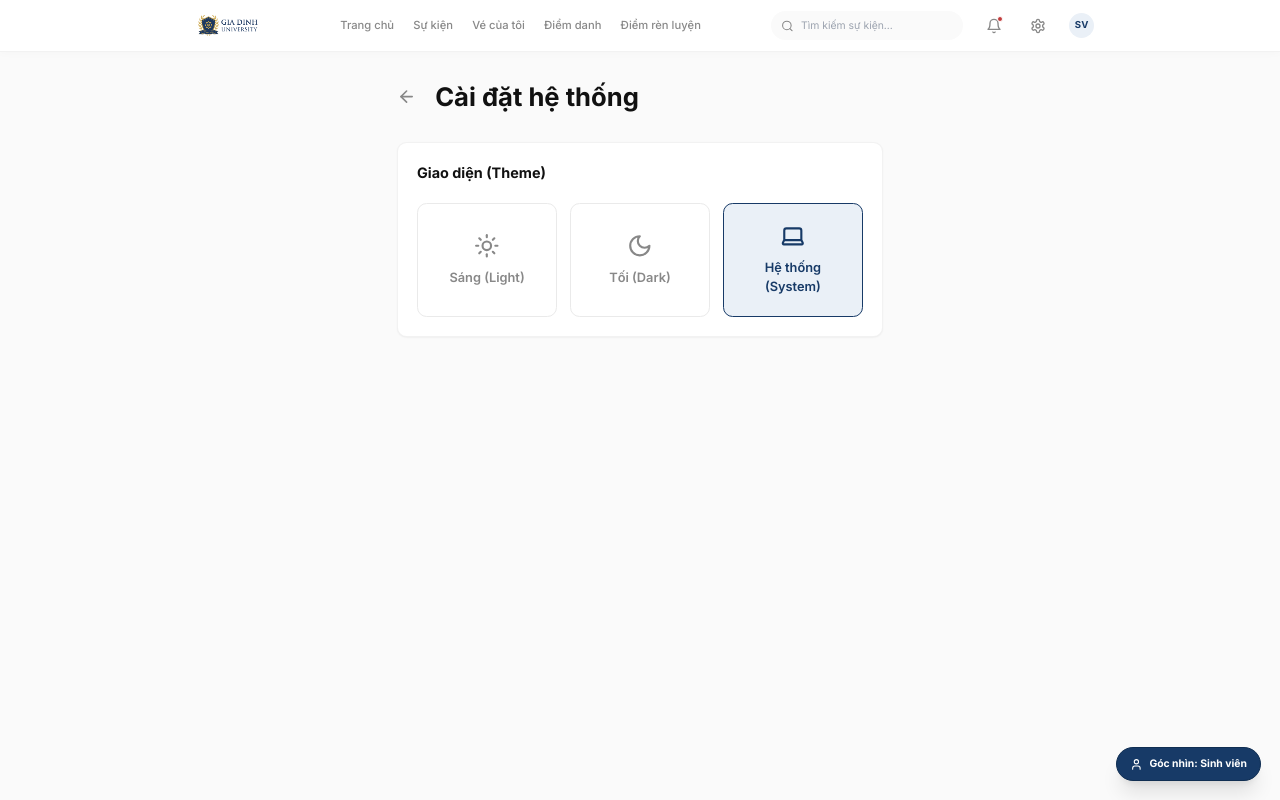
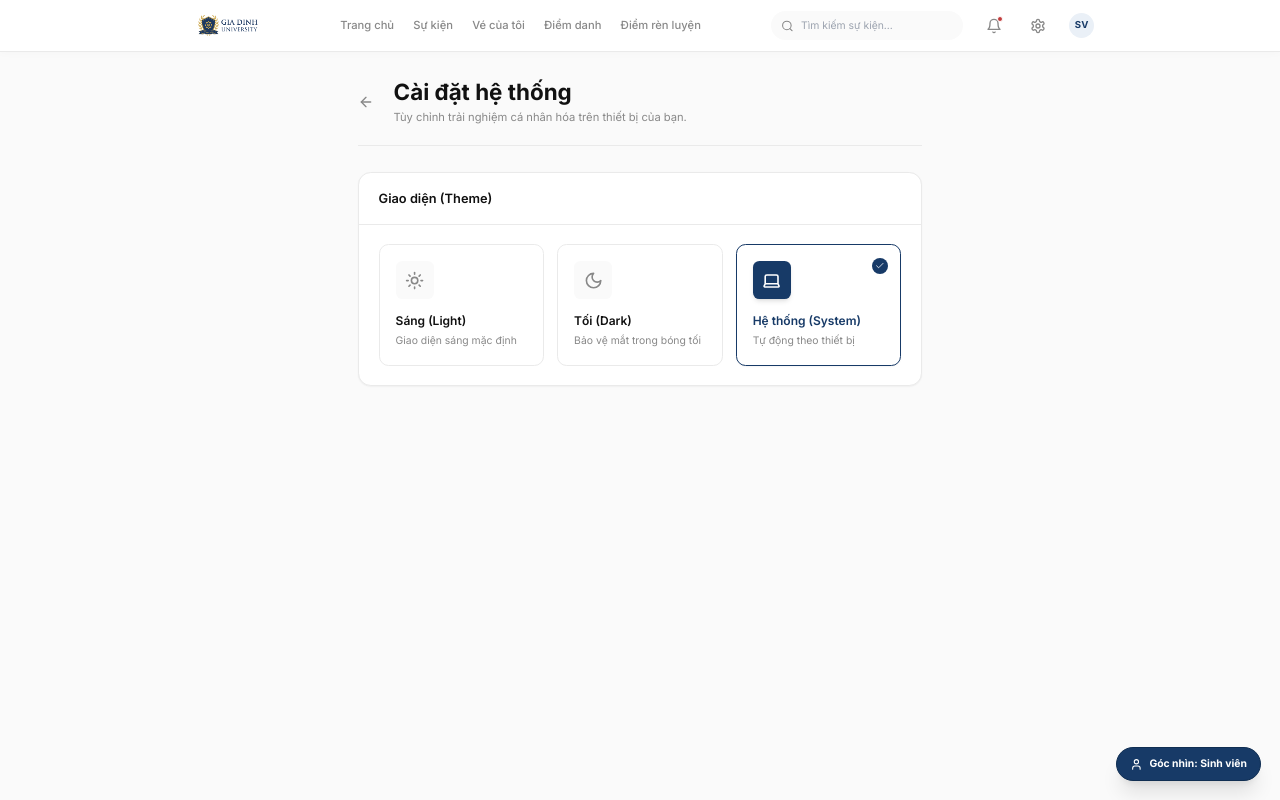
Before and after one commit to pqthafnh/GDU_Diem_Ren_Luyen, a Next.js app: page /demo/settings in a window 1280 px wide. Built offline with nearby package versions, Linux system fonts and the light colour scheme.

Commit message:
update dark mode

```diff
--- a/src/app/demo/settings/page.tsx
+++ b/src/app/demo/settings/page.tsx
@@ -1,10 +1,10 @@
 "use client";
 
 import { useTheme } from "next-themes";
-import { Moon, Sun, Laptop } from "lucide-react";
+import { Moon, Sun, Laptop, ArrowLeft, Check } from "lucide-react";
 import { useEffect, useState } from "react";
 import Link from "next/link";
-import { ArrowLeft } from "lucide-react";
+import { cn } from "@/lib/utils";
 
 export default function SettingsPage() {
   const { theme, setTheme } = useTheme();
@@ -18,56 +18,74 @@ export default function SettingsPage() {
     return null; // Avoid hydration mismatch
   }
 
+  const themes = [
+    { id: "light", label: "Sáng (Light)", icon: Sun, desc: "Giao diện sáng mặc định" },
+    { id: "dark", label: "Tối (Dark)", icon: Moon, desc: "Bảo vệ mắt trong bóng tối" },
+    { id: "system", label: "Hệ thống (System)", icon: Laptop, desc: "Tự động theo thiết bị" },
+  ];
+
   return (
-    <div className="container py-8 max-w-2xl">
-      <div className="flex items-center gap-4 mb-8">
-        <Link href=".." className="p-2 -ml-2 text-muted hover:text-primary transition-colors">
-          <ArrowLeft className="h-6 w-6" />
+    <div className="container py-8 max-w-3xl animate-in fade-in zoom-in-95 duration-300">
+      <div className="flex items-center gap-4 mb-8 border-b border-border pb-6">
+        <Link href="/demo/student/profile" className="p-2 -ml-2 rounded-full text-muted hover:bg-canvas-soft hover:text-primary transition-all">
+          <ArrowLeft className="h-5 w-5" />
         </Link>
-        <h1 className="text-[24px] md:text-[32px] font-bold text-ink">Cài đặt hệ thống</h1>
+        <div>
+          <h1 className="text-[24px] md:text-[28px] font-bold text-ink leading-tight">Cài đặt hệ thống</h1>
+          <p className="text-muted text-[14px] mt-1">Tùy chỉnh trải nghiệm cá nhân hóa trên thiết bị của bạn.</p>
+        </div>
       </div>
 
-      <section className="bg-surface rounded-xl border border-black/5 p-6 shadow-sm">
-        <h2 className="text-[18px] font-bold text-ink mb-6">Giao diện (Theme)</h2>
+      <div className="space-y-8">
+        <section className="bg-surface rounded-2xl border border-border overflow-hidden shadow-sm">
+          <div className="px-6 py-5 border-b border-border bg-canvas/30">
+            <h2 className="text-[16px] font-semibold text-ink">Giao diện (Theme)</h2>
+          </div>
 
-        <div className="grid grid-cols-1 md:grid-cols-3 gap-4">
-          <button
-            onClick={() => setTheme("light")}
-            className={`flex flex-col items-center justify-center p-6 rounded-xl border-2 transition-all ${
-              theme === "light"
-                ? "border-primary bg-primary-soft text-primary"
-                : "border-border hover:border-primary-muted text-muted hover:text-primary"
-            }`}
-          >
-            <Sun className="h-8 w-8 mb-3" />
-            <span className="font-semibold">Sáng (Light)</span>
-          </button>
+          <div className="p-6">
+            <div className="grid grid-cols-1 md:grid-cols-3 gap-4">
+              {themes.map((t) => {
+                const isActive = theme === t.id;
+                return (
+                  <button
+                    key={t.id}
+                    onClick={() => setTheme(t.id)}
+                    className={cn(
+                      "relative flex flex-col items-start p-5 rounded-xl border-2 text-left transition-all overflow-hidden group",
+                      isActive
+                        ? "border-primary bg-primary-soft/50 shadow-sm"
+                        : "border-border hover:border-primary/40 bg-surface hover:bg-canvas-soft/50"
+                    )}
+                  >
+                    {isActive && (
+                      <div className="absolute top-4 right-4 h-5 w-5 rounded-full bg-primary flex items-center justify-center animate-in zoom-in">
+                        <Check className="h-3 w-3 text-white" />
+                      </div>
+                    )}
 
-          <button
-            onClick={() => setTheme("dark")}
-            className={`flex flex-col items-center justify-center p-6 rounded-xl border-2 transition-all ${
-              theme === "dark"
-                ? "border-primary bg-primary-soft text-primary"
-                : "border-border hover:border-primary-muted text-muted hover:text-primary"
-            }`}
-          >
-            <Moon className="h-8 w-8 mb-3" />
-            <span className="font-semibold">Tối (Dark)</span>
-          </button>
+                    <div className={cn(
+                      "p-3 rounded-lg mb-4 transition-colors",
+                      isActive ? "bg-primary text-white shadow-md shadow-primary/20" : "bg-canvas text-muted group-hover:text-primary group-hover:bg-primary-soft/50"
+                    )}>
+                      <t.icon className="h-6 w-6" />
+                    </div>
 
-          <button
-            onClick={() => setTheme("system")}
-            className={`flex flex-col items-center justify-center p-6 rounded-xl border-2 transition-all ${
-              theme === "system"
-                ? "border-primary bg-primary-soft text-primary"
-                : "border-border hover:border-primary-muted text-muted hover:text-primary"
-            }`}
-          >
-            <Laptop className="h-8 w-8 mb-3" />
-            <span className="font-semibold">Hệ thống (System)</span>
-          </button>
-        </div>
-      </section>
+                    <span className={cn(
+                      "font-semibold text-[15px] mb-1 transition-colors",
+                      isActive ? "text-primary" : "text-ink"
+                    )}>
+                      {t.label}
+                    </span>
+                    <span className="text-[13px] text-muted">
+                      {t.desc}
+                    </span>
+                  </button>
+                )
+              })}
+            </div>
+          </div>
+        </section>
+      </div>
     </div>
   );
 }
--- a/src/app/globals.css
+++ b/src/app/globals.css
@@ -31,28 +31,33 @@
 }
 
 .dark {
-  --color-primary: #173a67; /* Keep primary for brand */
-  --color-primary-hover: #1a4478;
-  --color-primary-active: #215494;
-  --color-primary-soft: #0b1a2e;
-  --color-primary-muted: #2f4b6b;
+  /* Brand Navy - Adjusted for better contrast on dark */
+  --color-primary: #3b76c4;
+  --color-primary-hover: #4d8ce0;
+  --color-primary-active: #2b5c9e;
+  --color-primary-soft: #14223b;
+  --color-primary-muted: #1e3354;
 
+  /* Academic Gold */
   --color-accent: #d8b24f;
   --color-accent-hover: #e5c365;
   --color-accent-active: #c59c35;
-  --color-accent-soft: #382c11;
-  --color-accent-muted: #6b5621;
+  --color-accent-soft: #2d2411;
+  --color-accent-muted: #574621;
 
-  --color-canvas: #09090b;
-  --color-canvas-soft: #121214;
-  --color-surface: #18181b;
+  /* Canvas & Surfaces - Deep Slate / Navy Tint */
+  --color-canvas: #0c121e;
+  --color-canvas-soft: #111a2b;
+  --color-surface: #151e32;
 
-  --color-ink: #f8fafc;
-  --color-body: #cbd5e1;
-  --color-muted: #94a3b8;
+  /* Text */
+  --color-ink: #f1f5f9;
+  --color-body: #94a3b8;
+  --color-muted: #64748b;
 
-  --color-border: #27272a;
-  --color-border-strong: #3f3f46;
+  /* Borders */
+  --color-border: #23314a;
+  --color-border-strong: #334563;
 }
 
 @media (min-width: 480px) {
--- a/src/components/events/event-card.tsx
+++ b/src/components/events/event-card.tsx
@@ -12,7 +12,7 @@ interface EventCardProps {
 export function EventCard({ event, href }: EventCardProps) {
   return (
     <Link href={href} className="group flex flex-row sm:flex-col gap-3.5 sm:gap-0 bg-transparent sm:bg-surface border-none sm:border border-border/60 transition-all sm:rounded-2xl sm:overflow-hidden sm:shadow-sm hover:shadow-none sm:hover:shadow-md hover:border-border-strong/50 sm:hover:-translate-y-0.5">
-      <div className="relative w-[90px] h-[90px] sm:h-auto sm:w-full shrink-0 sm:aspect-[16/10] overflow-hidden rounded-[14px] sm:rounded-t-2xl sm:rounded-b-none bg-canvas border border-black/5 sm:border-none">
+      <div className="relative w-[90px] h-[90px] sm:h-auto sm:w-full shrink-0 sm:aspect-[16/10] overflow-hidden rounded-[14px] sm:rounded-t-2xl sm:rounded-b-none bg-canvas border border-border sm:border-none">
         <Image
           src={event.banner}
           alt={event.title}
@@ -21,8 +21,8 @@ export function EventCard({ event, href }: EventCardProps) {
           sizes="(max-width: 640px) 90px, (max-width: 1200px) 50vw, 33vw"
         />
         <div className="absolute top-1.5 left-1.5 sm:top-3 sm:left-3 flex flex-col sm:flex-row gap-1 sm:gap-2 items-start">
-          <StatusBadge status={event.status} variant="default" className="shadow-sm bg-white/95 text-ink backdrop-blur-md border border-black/5 text-[9px] px-1.5 py-0.5 sm:text-[11px] sm:px-2 sm:py-0.5" />
-          <StatusBadge status={event.category} variant="accent" className="hidden sm:inline-flex shadow-sm bg-white/95 text-ink backdrop-blur-md border border-black/5" />
+          <StatusBadge status={event.status} variant="default" className="shadow-sm bg-surface/95 text-ink backdrop-blur-md border border-border text-[9px] px-1.5 py-0.5 sm:text-[11px] sm:px-2 sm:py-0.5" />
+          <StatusBadge status={event.category} variant="accent" className="hidden sm:inline-flex shadow-sm bg-surface/95 text-ink backdrop-blur-md border border-border" />
         </div>
       </div>
       <div className="flex flex-1 flex-col py-0.5 sm:p-4">
```
Also changed, not shown: src/app/demo/MOD/events/[eventId]/projector/page.tsx (+6 -6 lines), src/app/demo/student/events/page.tsx (+6 -6 lines), src/app/demo/student/tickets/page.tsx (+4 -4 lines), src/app/demo/student/training-points/page.tsx (+4 -4 lines), src/components/layout/navigation.tsx (+7 -7 lines).
